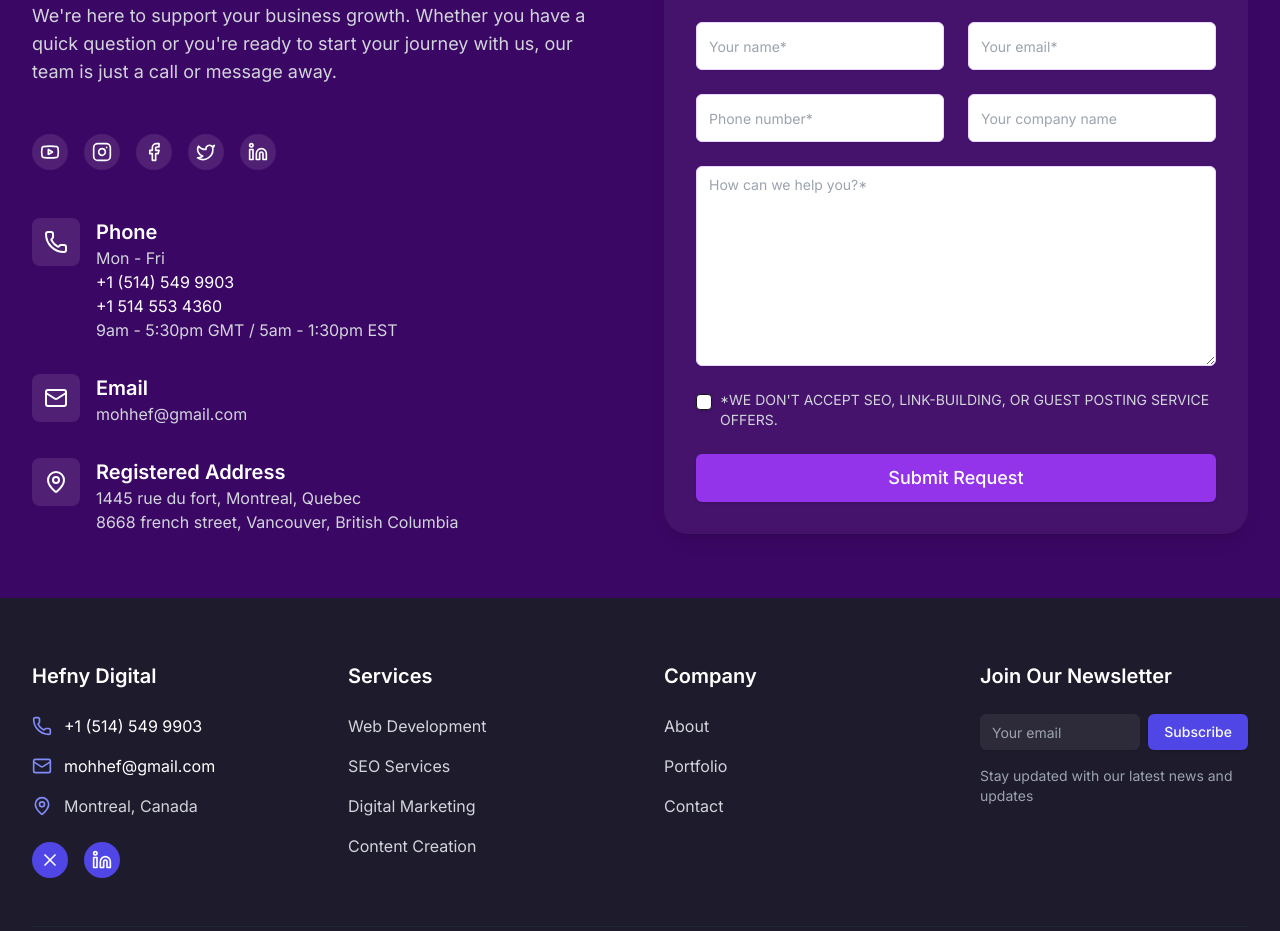
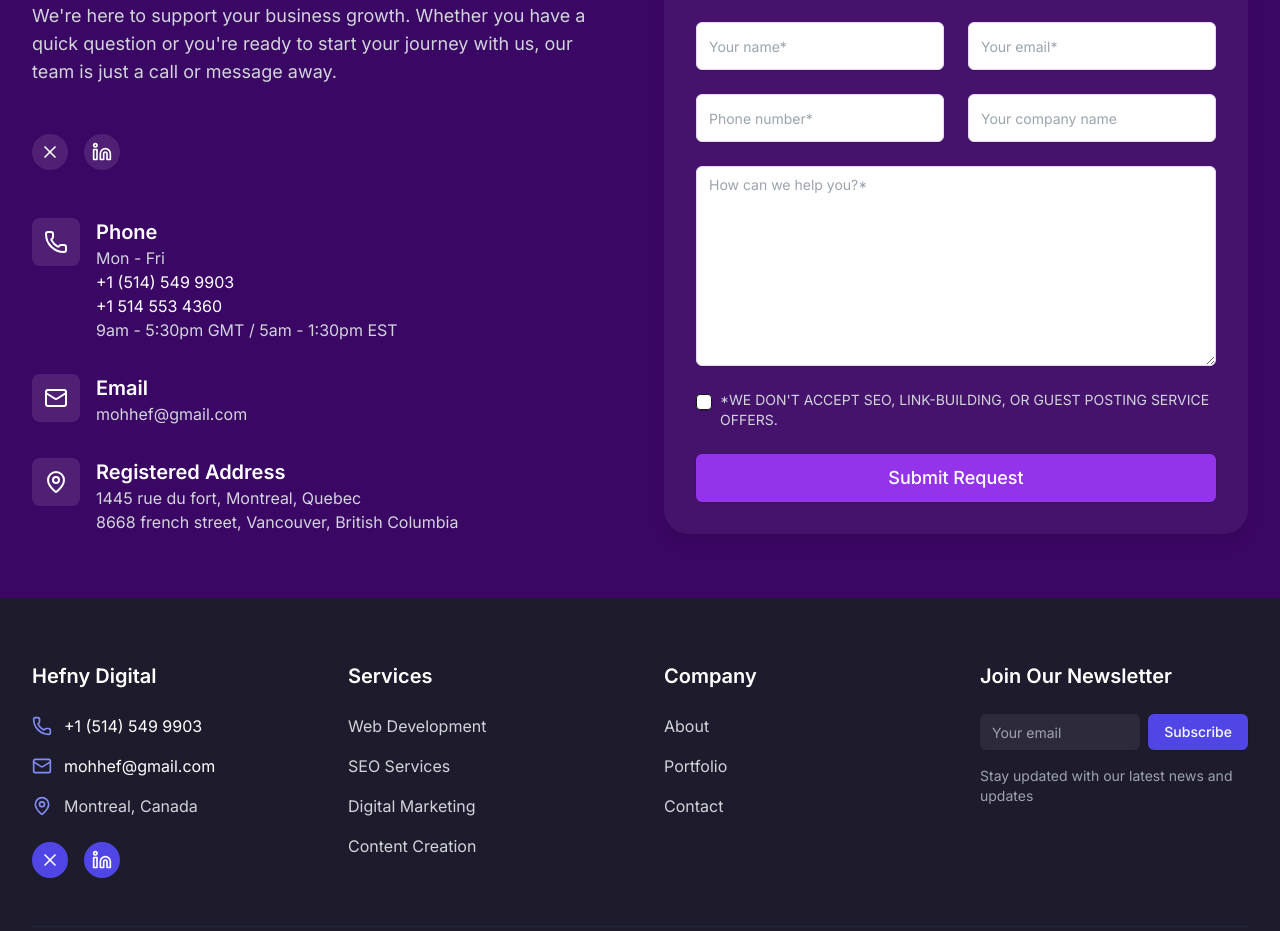
Before and after one commit to mohhef/Hefny-Digital, a Next.js app in the folder hefny-digital-frontend/: page /en in a window 1280 px wide. Shown: the part 2740-3671 px from the top of the page. Built offline with nearby package versions, Linux system fonts and the light colour scheme.

Commit message:
Fix contact page

```diff
--- a/hefny-digital-frontend/src/components/Contact.tsx
+++ b/hefny-digital-frontend/src/components/Contact.tsx
@@ -4,16 +4,7 @@
 import { Checkbox } from "@/components/ui/checkbox";
 import { Input } from "@/components/ui/input";
 import { Textarea } from "@/components/ui/textarea";
-import {
-  Facebook,
-  Instagram,
-  Linkedin,
-  Mail,
-  MapPin,
-  Phone,
-  Twitter,
-  Youtube,
-} from "lucide-react";
+import { Linkedin, Mail, MapPin, Phone, X } from "lucide-react";
 import { useLocale, useTranslations } from "next-intl";
 import { useState } from "react";
 
@@ -69,19 +60,10 @@
           </div>
 
           <div className="flex gap-4">
-            <SocialIcon href="#">
-              <Youtube className="w-5 h-5" />
+            <SocialIcon href="https://x.com/HefnyDigital">
+              <X className="w-5 h-5" />
             </SocialIcon>
-            <SocialIcon href="#">
-              <Instagram className="w-5 h-5" />
-            </SocialIcon>
-            <SocialIcon href="#">
-              <Facebook className="w-5 h-5" />
-            </SocialIcon>
-            <SocialIcon href="#">
-              <Twitter className="w-5 h-5" />
-            </SocialIcon>
-            <SocialIcon href="#">
+            <SocialIcon href="https://www.linkedin.com/company/hefny-digital-solutions">
               <Linkedin className="w-5 h-5" />
             </SocialIcon>
           </div>
```
